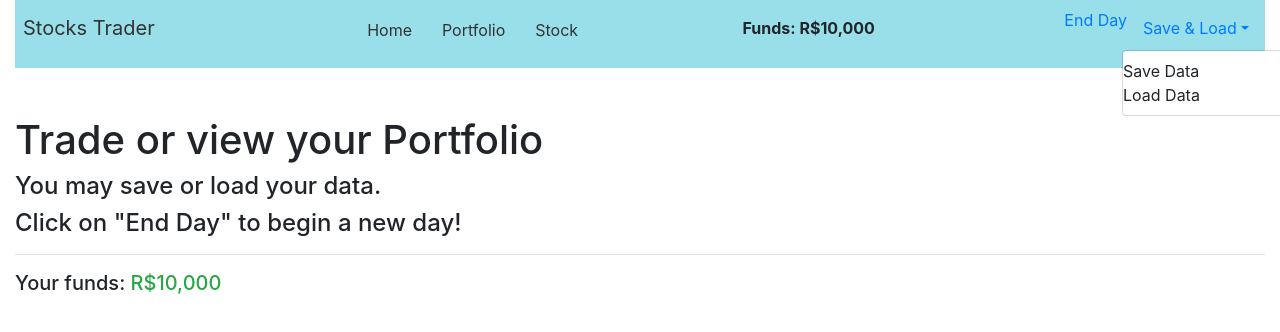
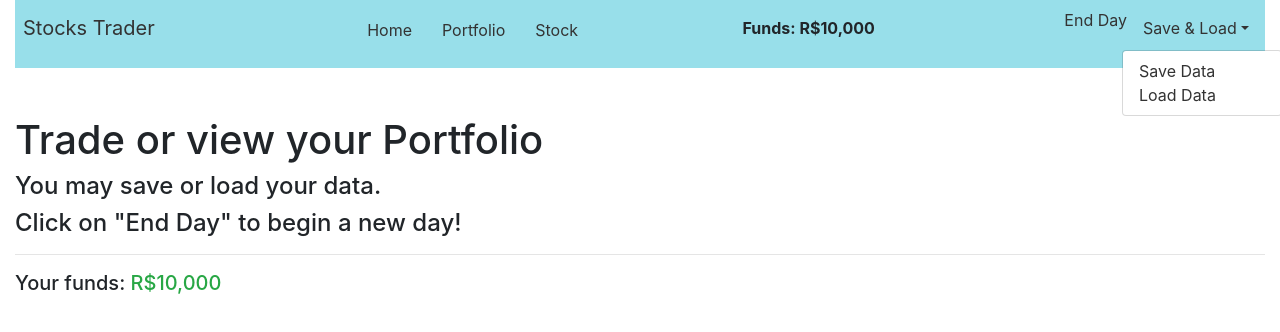
Before and after one commit to italofelipe/stock-trader-vuex, a Vue app: page / in a window 1280 px wide. Both pictures are taken after a click on the button "Save & Load". Shown: the top 332 px of the page. Built offline with nearby package versions, Linux system fonts and the light colour scheme.

Commit message:
Adicionado Dropdown no save e load (Header)

```diff
--- a/src/components/Header.vue
+++ b/src/components/Header.vue
@@ -19,7 +19,11 @@
         <a href="#" @click="this.endDay">End Day</a>
       </li>
 
-      <li class="dropdown">
+      <li
+        class="dropdown"
+        @click="isDropdownOpen  = !isDropdownOpen"
+        :class="{ open: isDropdownOpen }"
+      >
         <a
           class="nav-link dropdown-toggle"
           href="#"
@@ -31,10 +35,10 @@
         >Save & Load</a>
         <ul class="dropdown-menu">
           <li>
-            <a>Save Data</a>
+            <a href="#" class="m-3">Save Data</a>
           </li>
           <li>
-            <a>Load Data</a>
+            <a href="#" class="m-3">Load Data</a>
           </li>
         </ul>
       </li>
@@ -46,6 +50,9 @@
 import { mapActions } from "vuex";
 export default {
   name: "Header",
+  data() {
+    return { isDropdownOpen: false };
+  },
   computed: {
     funds() {
       return this.$store.getters.funds;
@@ -61,6 +68,9 @@ export default {
 </script>
 
 <style scoped>
+a {
+  color: #333;
+}
 li {
   list-style-type: none;
 }
```
